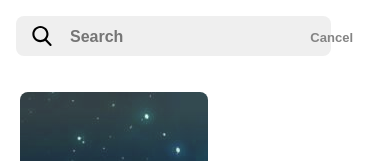
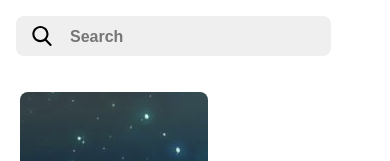
Before and after one commit to GuilhermeMont/painterest, a React (Create React App) app: page / in a window 390 px wide. Shown: the top 161 px of the page. Built offline with nearby package versions, Linux system fonts and the light colour scheme.

Commit message:
Mobile - Display cancel button only when search is selected

```diff
--- a/src/components/Searchbar/Searchbar.js
+++ b/src/components/Searchbar/Searchbar.js
@@ -22,18 +22,18 @@ class searchbar extends Component {
 
     render() {
         let suggestions = null;
+        let cancelButton = null;
 
         if (this.state.showSuggestions) {
-            suggestions =(
-                <Suggestions search={this.state.search}/>
-            )
+            suggestions =   <Suggestions search={this.state.search}/>;
+            cancelButton =  <button className={classes.MobileCancel} onClick={this.showSuggestionsHandler}>Cancel</button>;
         }
         return (
             <div style={{display:'inline-block'}}>
                 <div className={classes.SearchbarContainer} onClick={this.showSuggestionsHandler}>
                     <img src={icon} alt={'search icon'}/>
                     <input className={classes.Searchbar} value={this.state.value} onChange={this.changeHandler}  placeholder='Search' type='name' name='search'/>
-                    <button className={classes.MobileCancel} onClick={this.showSuggestionsHandler}>Cancel</button>
+                    {cancelButton}
                 </div>
                 {suggestions}
             </div>
```
